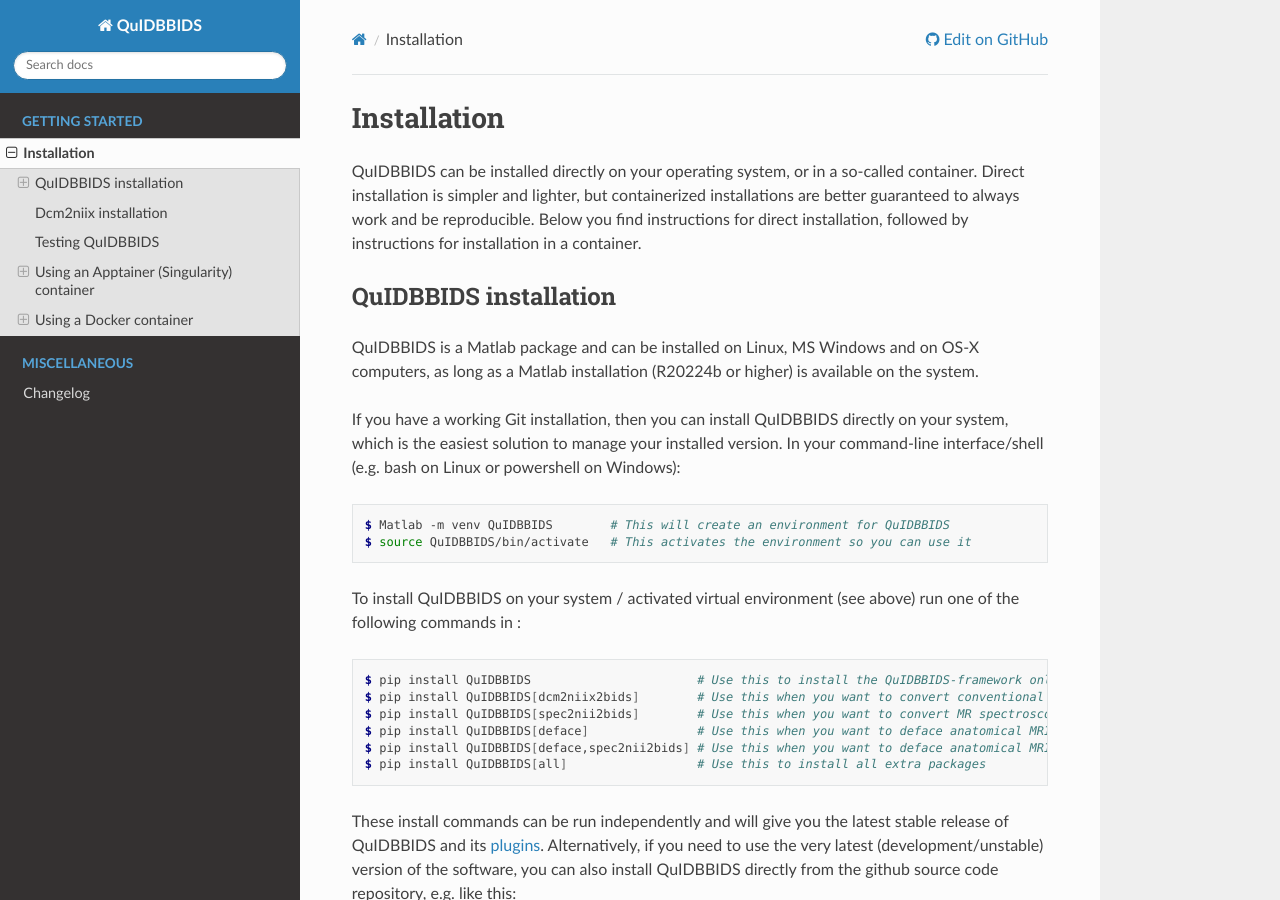
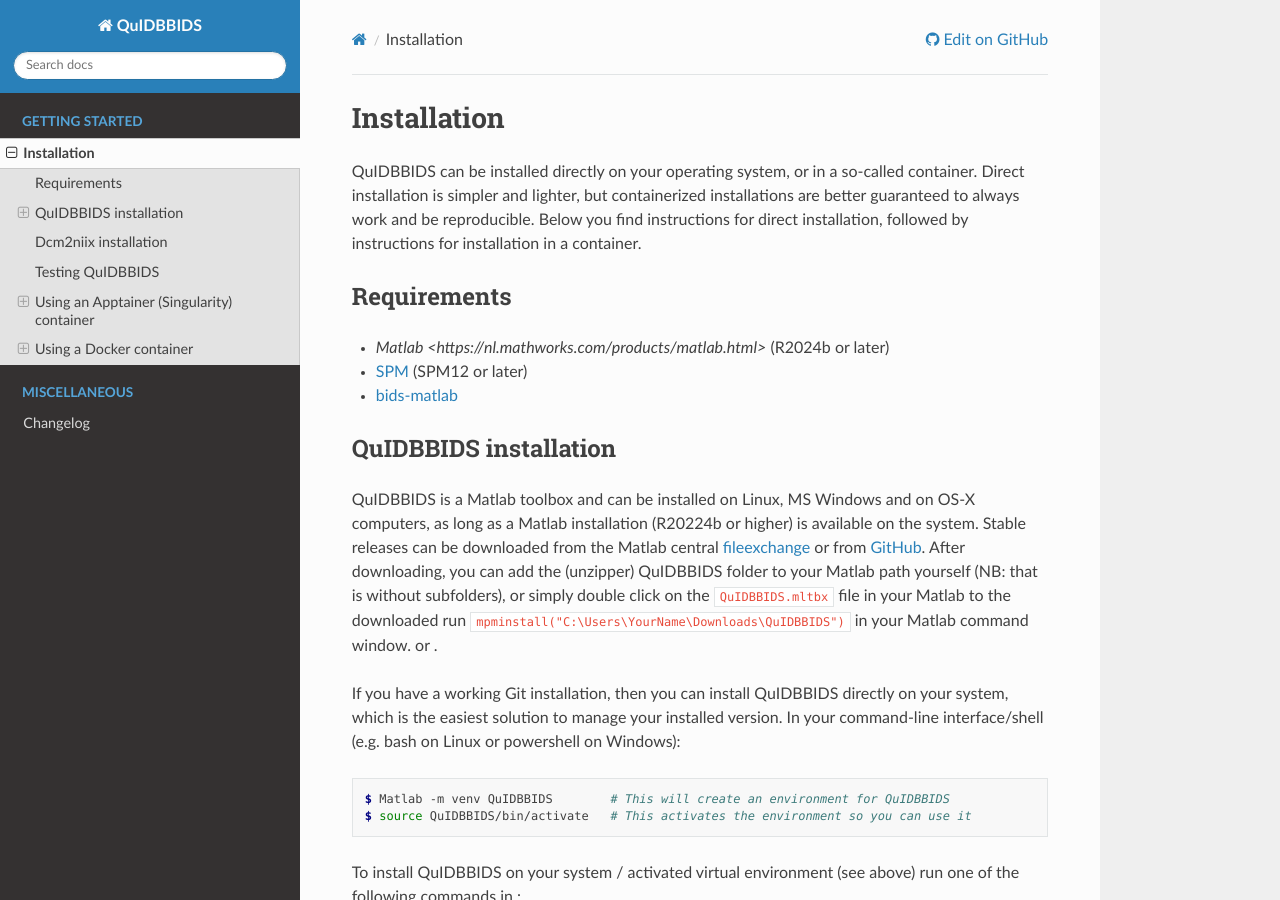
Before and after one commit to Donders-Institute/quidbbids, a Sphinx documentation site: the page built from docs/installation.rst, in a window 1280 px wide and 900 px high. Built offline with Sphinx 7.4.7 and the Read the Docs theme 3.1.0, drawn with Linux system fonts in a browser that asks for light colours.

```diff
--- a/docs/installation.rst
+++ b/docs/installation.rst
@@ -3,10 +3,16 @@
 
 QuIDBBIDS can be installed directly on your operating system, or in a so-called container. Direct installation is simpler and lighter, but containerized installations are better guaranteed to always work and be reproducible. Below you find instructions for direct installation, followed by instructions for installation in a container.
 
+Requirements
+------------
+- `Matlab <https://nl.mathworks.com/products/matlab.html>` (R2024b or later)
+- `SPM <https://www.fil.ion.ucl.ac.uk/spm/>`__ (SPM12 or later)
+- `bids-matlab <https://github.com/bids-standard/bids-matlab>`__
+
 QuIDBBIDS installation
 ----------------------
 
-QuIDBBIDS is a Matlab package and can be installed on Linux, MS Windows and on OS-X computers, as long as a Matlab installation (R20224b or higher) is available on the system.
+QuIDBBIDS is a Matlab toolbox and can be installed on Linux, MS Windows and on OS-X computers, as long as a Matlab installation (R20224b or higher) is available on the system. Stable releases can be downloaded from the Matlab central `fileexchange <https://nl.mathworks.com/matlabcentral/fileexchange>`__ or from `GitHub <https://github.com/orgs/Donders-Institute/packages?repo_name=quidbbids>`__. After downloading, you can add the (unzipper) QuIDBBIDS folder to your Matlab path yourself (NB: that is without subfolders), or simply double click on the ``QuIDBBIDS.mltbx`` file in your Matlab  to the downloaded run ``mpminstall("C:\Users\YourName\Downloads\QuIDBBIDS")`` in your Matlab command window. or  .
 
 If you have a working Git installation, then you can install QuIDBBIDS directly on your system, which is the easiest solution to manage your installed version. In your command-line interface/shell (e.g. bash on Linux or powershell on Windows):
 
```
Also changed, not shown: docs/CHANGELOG.md (+2 -5 lines), .gitmodules, 2 other files.
